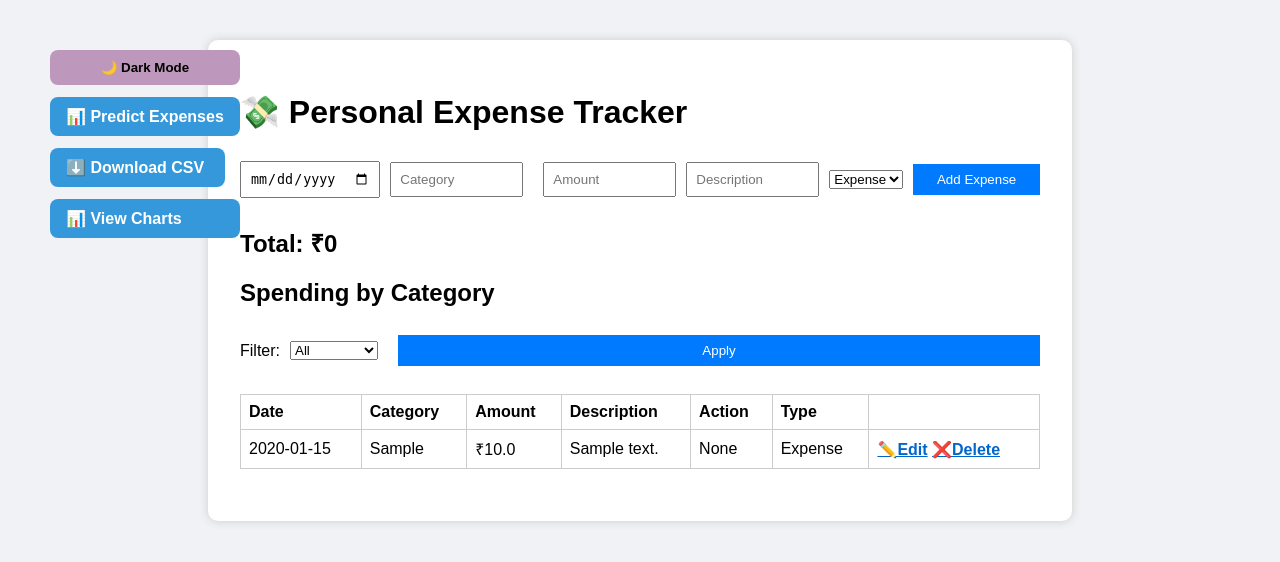
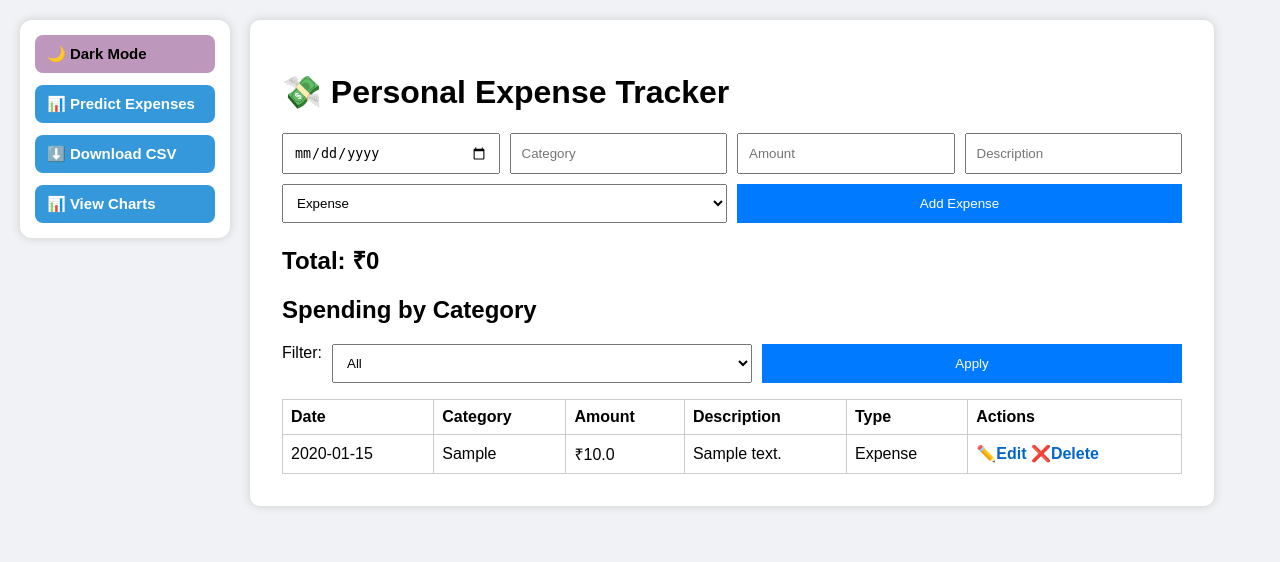
Before and after one commit to Pallsutariya27/expense-tracker, a Flask app: page / in a window 1280 px wide. Shown: the top 562 px of the page. Run offline with Flask 3, Linux system fonts and the light colour scheme; tables that the repository leaves empty hold one stand-in row (values such as "Sample post").

Commit message:
Updated UI with sidebar layout

```diff
--- a/expense-tracker/static/style.css
+++ b/expense-tracker/static/style.css
@@ -1,47 +1,108 @@
+/* ---------- GENERAL ---------- */
 body {
   font-family: sans-serif;
   background: #f0f2f5;
-  padding: 2rem;
+  margin: 0;
+  padding: 0;
 }
+
+/* Main page layout: sidebar + content */
+.layout-container {
+  display: flex;
+  gap: 20px;
+  padding: 20px;
+}
+
+/* ---------- SIDEBAR ---------- */
+.sidebar {
+  width: 180px;
+  display: flex;
+  flex-direction: column;
+  gap: 12px;
+  padding: 15px;
+  background: white;
+  height: fit-content;
+  border-radius: 12px;
+  box-shadow: 0 0 10px #ccc;
+}
+
+.sidebar a, .sidebar button {
+  padding: 10px 12px;
+  border-radius: 8px;
+  text-decoration: none;
+  background: #3498db;
+  color: white;
+  font-weight: 600;
+  border: none;
+  text-align: left;
+  font-size: 15px;
+  cursor: pointer;
+}
+
+#theme-toggle {
+  background: #be97bc;
+  color: black;
+}
+
+/* ---------- MAIN CONTENT BOX ---------- */
 .container {
-  max-width: 800px;
-  margin: auto;
+  flex: 1;
+  max-width: 900px;
   background: white;
   padding: 2rem;
   border-radius: 10px;
   box-shadow: 0 0 10px #ccc;
 }
-form input, form button {
-  margin: 0.5rem 0;
-  padding: 0.5rem;
-  width: 100%;
+
+/* ---------- FORMS ---------- */
+form {
+  display: flex;
+  flex-wrap: wrap;
+  gap: 10px;
 }
+
+form input, form select, form button {
+  padding: 10px;
+  flex: 1 1 180px;
+  min-width: 160px;
+}
+
 form button {
   background: #007bff;
   color: white;
   border: none;
+  cursor: pointer;
 }
+
+form button:hover {
+  opacity: 0.9;
+}
+
+/* ---------- TABLE ---------- */
+.table-wrapper {
+  overflow-x: auto;
+}
+
 table {
   width: 100%;
   border-collapse: collapse;
   margin-top: 1rem;
 }
+
 table, th, td {
   border: 1px solid #ccc;
 }
+
 th, td {
   padding: 0.5rem;
   text-align: left;
 }
-form {
-  display: flex;
-  align-items: center;
-  gap: 10px;
-}
 
+/* ---------- LINKS ---------- */
 a {
   color: #0066cc;
   font-weight: bold;
+  text-decoration: none;
 }
 
 a:hover {
@@ -54,17 +115,16 @@ body.dark-mode {
   color: #f1f1f1;
 }
 
-.dark-mode .card,
 .dark-mode .container,
-.dark-mode table {
+.dark-mode table,
+.dark-mode .sidebar {
   background-color: #1e1e1e;
   color: #fff;
   border-color: #333;
 }
 
 .dark-mode input,
-.dark-mode select,
-.dark-mode textarea {
+.dark-mode select {
   background-color: #2e2e2e;
   color: white;
   border: 1px solid #555;
@@ -74,41 +134,30 @@ body.dark-mode {
   color: #9ddcff;
 }
 
-.dark-mode button {
+.dark-mode button,
+.dark-mode .sidebar a {
   background-color: #333;
   color: white;
 }
 
-.top-buttons {
-  position: fixed;     /* stays on screen even while scrolling */
-  left: 50px;          /* distance from left screen edge */
-  top: 50px;          /* distance from top */
-  display: flex;
+/* ---------- MEDIA QUERY ---------- */
+@media only screen and (max-width: 768px) {
+  .layout-container {
     flex-direction: column;
-  gap: 12px;
-  z-index: 999;        /* keep above other elements */
   }
 
-.top-buttons button,
-.top-buttons a {
-  padding: 10px 16px;
-  border-radius: 8px;
-  text-decoration: none;
-  background: #3498db;
-  color: white;
-  font-weight: 600;
-  border: none;
+  .sidebar {
+    width: 100%;
+    flex-direction: row;
+    flex-wrap: wrap;
   }
 
-
-/* Fix Predict Expenses styling */
-.predict-btn {
-  background: #3498db;
-  color: white;
-  text-decoration: none;
+  form {
+    flex-direction: column;
   }
 
-#theme-toggle {
-  background: #be97bc;
-  color: black;
+  table th, table td {
+    font-size: 14px;
+    padding: 0.4rem;
   }
+}
--- a/expense-tracker/templates/index.html
+++ b/expense-tracker/templates/index.html
@@ -2,41 +2,47 @@
 <html lang="en">
 <head>
   <meta charset="UTF-8" />
+  <meta name="viewport" content="width=device-width, initial-scale=1">
   <title>Expense Tracker</title>
   <link rel="stylesheet" href="{{ url_for('static', filename='style.css') }}">
-
-
+</head>
 <body>
 
-<div class="top-buttons">
+<div class="layout-container">
+
+  <!-- LEFT SIDEBAR BUTTONS -->
+  <div class="sidebar">
     <button id="theme-toggle" onclick="toggleTheme()">🌙 Dark Mode</button>
     <a href="/predict" class="predict-btn">📊 Predict Expenses</a>
-    <a href="{{ url_for('export_csv') }}" style="margin-right: 15px; text-decoration: none;">⬇️ Download CSV</a>
-  <a href="{{ url_for('charts') }}" style="text-decoration: none;">📊 View Charts</a>
-</head>
+    <a href="{{ url_for('export_csv') }}">⬇️ Download CSV</a>
+    <a href="{{ url_for('charts') }}">📊 View Charts</a>
   </div>
 
-
-</head>
-<body>
+  <!-- MAIN CONTENT -->
   <div class="container">
     <h1>💸 Personal Expense Tracker</h1>
 
-    <form action="/add" method="POST">
+    <!-- Add Expense Form -->
+    <form action="/add" method="POST" class="expense-form">
       <input type="date" name="date" required>
-      <input type="text" name="category" placeholder="Category" required><br>
+      <input type="text" name="category" placeholder="Category" required>
       <input type="number" name="amount" step="0.01" placeholder="Amount" required>
       <input type="text" name="description" placeholder="Description" required>
+
       <select name="type" required>
         <option value="expense">Expense</option>
         <option value="income">Income</option>
       </select>
+
       <button type="submit">Add Expense</button>
     </form>
 
+    <!-- TOTAL DISPLAY -->
     <h2>Total: ₹{{ total }}</h2>
+
+    <!-- FILTER FORM -->
     <h2>Spending by Category</h2>
-    <form method="GET" action="/" style="margin: 20px 0;">
+    <form method="GET" action="/" class="filter-form">
       <label for="filter">Filter:</label>
       <select name="filter" id="filter">
         <option value="">All</option>
@@ -44,27 +50,27 @@
         <option value="month">This Month</option>
         <option value="year">This Year</option>
       </select>
-       <button type="submit" style="margin-left: 10px;">Apply</button>
+      <button type="submit">Apply</button>
     </form>
 
-
+    <!-- EXPENSE TABLE -->
+    <div class="table-wrapper">
       <table>
         <tr>
           <th>Date</th>
           <th>Category</th>
           <th>Amount</th>
           <th>Description</th>
-        <th>Action</th>
           <th>Type</th>
+          <th>Actions</th>
+        </tr>
 
-      </tr>
         {% for e in expenses %}
         <tr>
           <td>{{ e[1] }}</td>
           <td>{{ e[2] }}</td>
           <td>₹{{ e[3] }}</td>
           <td>{{ e[4] }}</td>
-        <td>{{ e[5] }}</td> <!-- Assuming 'type' is the 6th column -->
           <td>
             {% if e[5] == 'income' %}
               <span class="badge bg-success">Income</span>
@@ -72,24 +78,18 @@
               <span class="badge bg-danger">Expense</span>
             {% endif %}
           </td>
-
           <td>
             <a href="/edit/{{ e[0] }}">✏️Edit</a>
             <a href="/delete/{{ e[0] }}">❌Delete</a>
           </td>
-
         </tr>
         {% endfor %}
       </table>
-    <div style="margin-bottom: 20px;">
+    </div>
+  </div>
 
 </div>
 
-
-
-
-  </div>
 <script src="{{ url_for('static', filename='script.js') }}"></script>
-
 </body>
 </html>
```
Also changed, not shown: expense-tracker/templates/charts.html (+23 -10 lines), expense-tracker/templates/edit.html (+12 -10 lines), expense-tracker/templates/predict.html (+10 -6 lines). Lines whose indentation alone changed are shown as unchanged.
